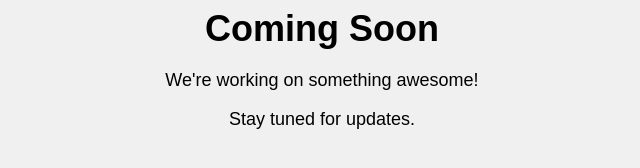
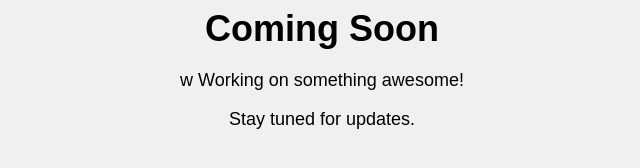
Before and after one commit to Th1b0/Acsify, a plain HTML site: page index.html in a window 1280 px wide. Shown: the part 334-502 px from the top of the page, 318-958 px from the left. Drawn offline with Linux system fonts and the light colour scheme.

Commit message:
Update index.html

```diff
--- a/index.html
+++ b/index.html
@@ -65,7 +65,8 @@
 <body>
     <div class="container">
         <h1>Coming Soon</h1>
-        <p>We're working on something awesome!</p>
+        <p>w
+Working on something awesome!</p>
         <p>Stay tuned for updates.</p>
     </div>
 </body>
```
